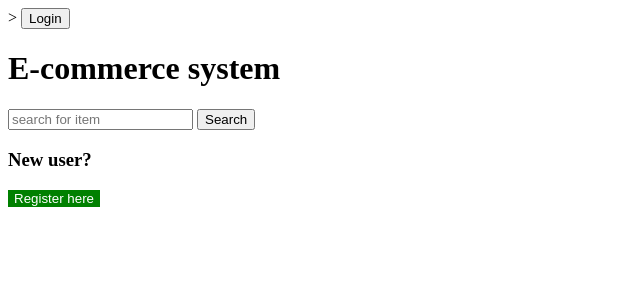
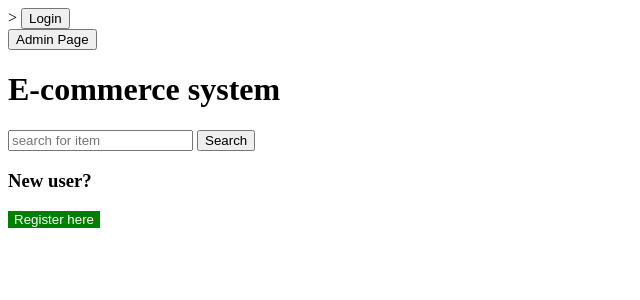
Before and after one commit to NoraTomas/TDT4242, a Django app: page /home/ in a window 1280 px wide. Shown: the top 300 px of the page, without its empty margins (0-640 px from the left). Run offline with Django 3.2, Linux system fonts and the light colour scheme; parts of the project's set-up code (start-up, migrations or seed data) failed here and were passed over; some libraries are stand-ins or nearby versions.

Commit message:
try button for admin page

```diff
--- a/ecommerce/templates/ecommerce/home.html
+++ b/ecommerce/templates/ecommerce/home.html
@@ -9,6 +9,11 @@
 {% block content %}
 
     <button type="button" onclick="goToLoginPage()">Login</button>
+
+    <form action="/ecommerce/home" method="get">
+  <button name="subject" type="submit" value="Submit">Admin Page</button>
+    </form>
+
 
     <h1>E-commerce system</h1>
     <body>
--- a/ecommerce/urls.py
+++ b/ecommerce/urls.py
@@ -10,5 +10,7 @@ urlpatterns = [
     path('accounts/', include('django.contrib.auth.urls')),
     url(r'^home/$', home, name = "home" ),
     url(r'^register/', views.register_new_user, name='register'),
-    url(r'^cart/', views.view_cart, name='cart')
+    url(r'^cart/', views.view_cart, name='cart'),
+    ##url(r'^$',views.home,name='home'),
+    ##path('admin/',views.index1,name='index1'),
 ]
--- a/ecommerce/views.py
+++ b/ecommerce/views.py
@@ -43,3 +43,7 @@ def view_cart(request):
     }
 
     return render(request, 'ecommerce/view_cart.html', context)
+
+
+###def index1(request):
+    ##return render(request,admin.site.urls)
```
Also changed, not shown: README.md, db.sqlite3.
